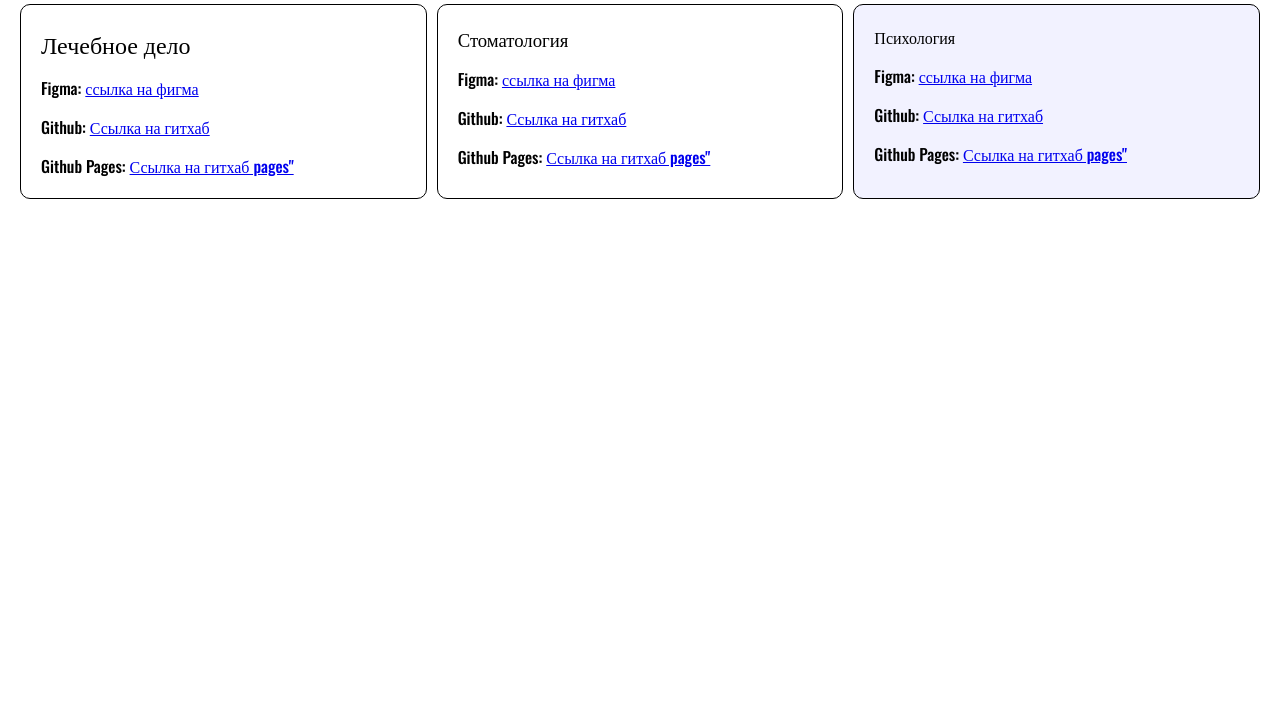
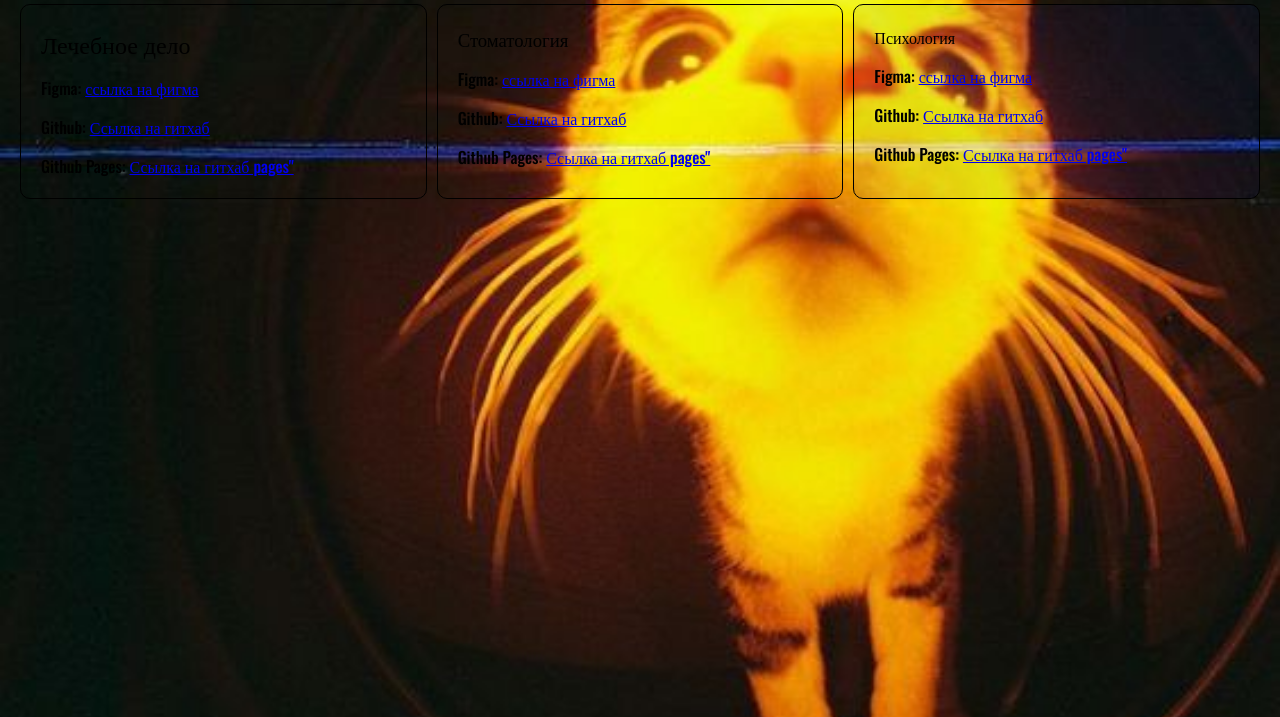
Before and after one commit to Dariyaaaaa/common_js, a plain HTML site: page index.html in a window 1280 px wide. Shown: the part 83-800 px from the top of the page. Drawn offline with nearby package versions, Linux system fonts and the light colour scheme.

Commit message:
Update style.css

```diff
--- a/style.css
+++ b/style.css
@@ -10,7 +10,7 @@ margin: 0;
 
 body {
 padding: 20px;
-  background: url('./background.jpg');
+  background: url('./b882fbdbd3abc34f1183eb7867277d2e.jpg');
   background-size : cover;
   background-repeat: no-repeat;
   height: 100vh;
```
